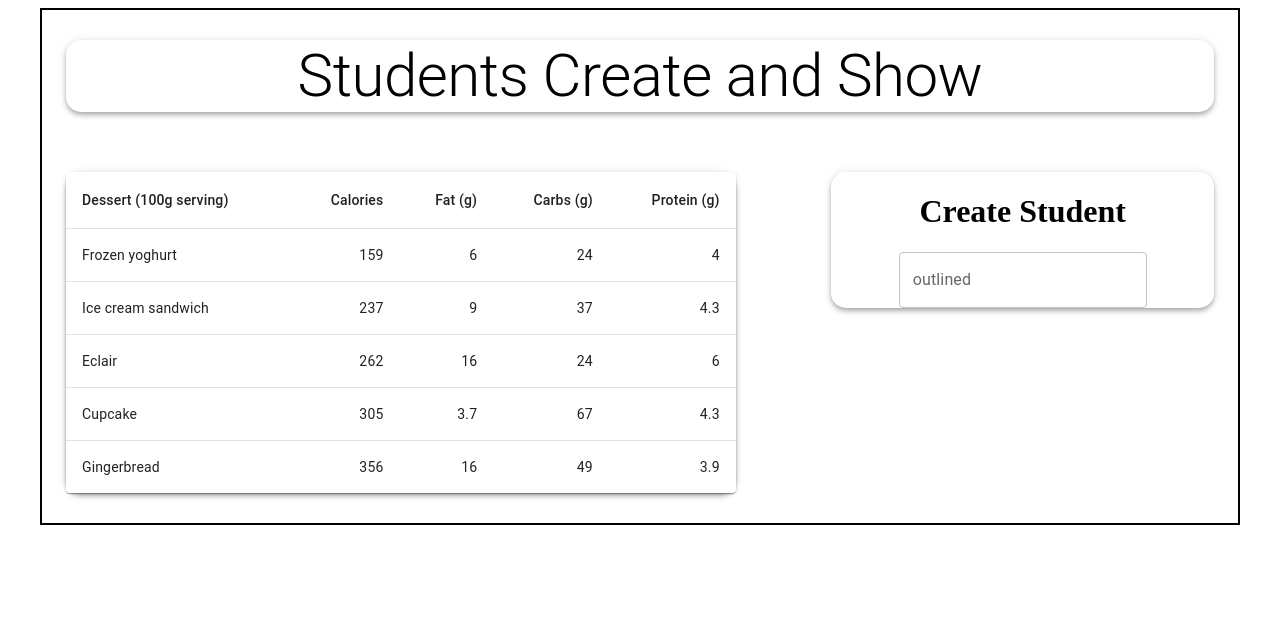
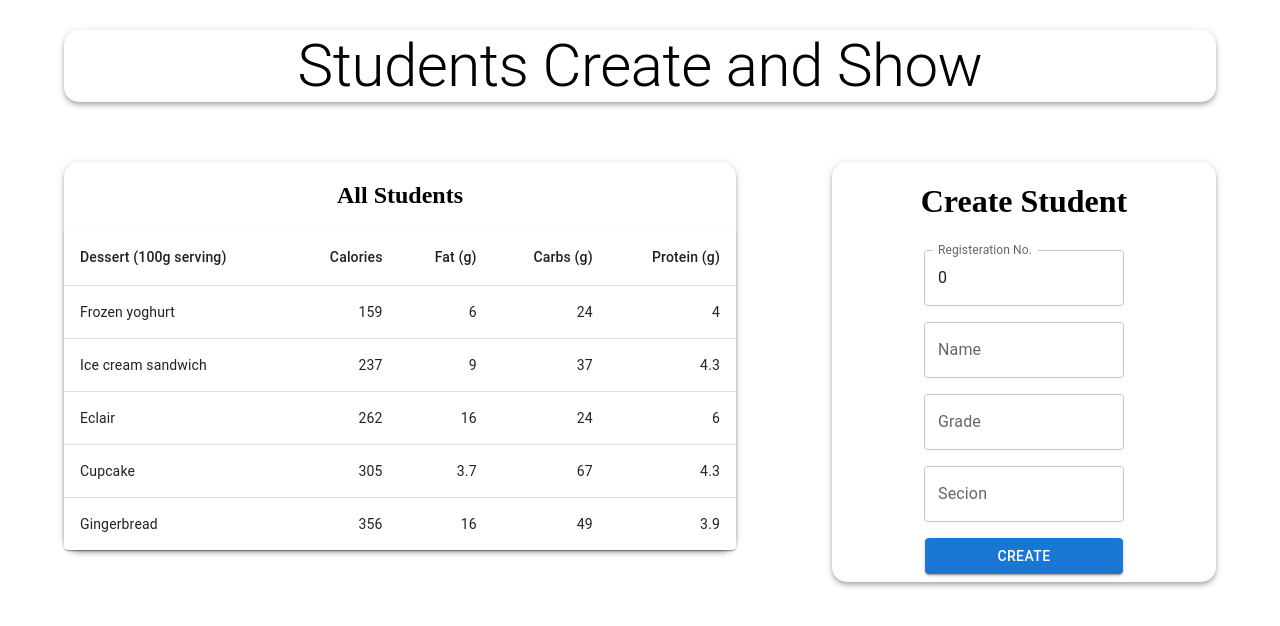
Before and after one commit to AsadUllahShaikh123/school_management, a React (Create React App) app in the folder client/: page / in a window 1280 px wide. Shown: the top 626 px of the page. Built offline with nearby package versions, Linux system fonts and the light colour scheme.

Commit message:
done with show and create student tables and field

```diff
--- a/client/src/App.js
+++ b/client/src/App.js
@@ -13,7 +13,7 @@ const App = () => {
   };
   return (
     <div className="App">
-      <Container maxWidth="lg" sx={{border:'2px solid black'}}>
+      <Container maxWidth="lg">
         <AppBar sx={appBar} color="inherit" position="static">
           <Typography variant="h2" align="center">
             Students Create and Show
--- a/client/src/components/createStudent/createStudent.js
+++ b/client/src/components/createStudent/createStudent.js
@@ -1,11 +1,68 @@
-import { TextField } from "@mui/material"
+import { Box, Button, TextField } from "@mui/material";
+import { useState } from "react";
 
+export let Create = () => {
+  const [student, setStudent] = useState({
+    regNo: 0,
+    name: "",
+    grade: "",
+    section: "",
+  });
 
-export let Create =()=>{
+  let handleChange = (event) => {
+    let key = event.target.name;
+    let value = event.target.value;
+    console.log(value,'value')
+    setStudent({...student,[key]:value})
+    console.log(student.regNo);
+  };
+
   return (
     <>
-    <h1>Create Student</h1>
-      <TextField label="outlined" variant="outlined"/>
+      <h1>Create Student</h1>
+      <Box
+        component="form"
+        sx={{
+          "& > :not(style)": { m: 1, width: "25ch" },
+          display: "flex",
+          flexDirection: "column",
+          alignItems: "center",
+        }}
+        noValidate
+        autoComplete="off"
+      >
+        <TextField
+          label="Registeration No."
+          variant="outlined"
+          name='regNo'
+          value={student.regNo}
+          onChange={(event) => handleChange(event)}
+        />
+        <TextField
+          label="Name"
+          name="name"
+          variant="outlined"
+          value={student.name}
+          onChange={(event) => handleChange(event)}
+        />
+        <TextField
+          label="Grade"
+          name="grade"
+          variant="outlined"
+          value={student.grade}
+          onChange={(event) => handleChange(event)}
+        />
+        <TextField
+          label="Secion"
+          variant="outlined"
+          name="section"
+          value={student.section}
+          onChange={(event) => handleChange(event)}
+        />
+        <Button variant="contained" color="primary">
+          Create
+        </Button>
+      </Box>
     </>
-  )
-}
+  );
+};
--- a/client/src/components/showStudent/showStudent.js
+++ b/client/src/components/showStudent/showStudent.js
@@ -1,26 +1,28 @@
-import * as React from 'react';
-import Table from '@mui/material/Table';
-import TableBody from '@mui/material/TableBody';
-import TableCell from '@mui/material/TableCell';
-import TableContainer from '@mui/material/TableContainer';
-import TableHead from '@mui/material/TableHead';
-import TableRow from '@mui/material/TableRow';
-import Paper from '@mui/material/Paper';
+import * as React from "react";
+import Table from "@mui/material/Table";
+import TableBody from "@mui/material/TableBody";
+import TableCell from "@mui/material/TableCell";
+import TableContainer from "@mui/material/TableContainer";
+import TableHead from "@mui/material/TableHead";
+import TableRow from "@mui/material/TableRow";
+import Paper from "@mui/material/Paper";
 
 function createData(name, calories, fat, carbs, protein) {
   return { name, calories, fat, carbs, protein };
 }
 
 const rows = [
-  createData('Frozen yoghurt', 159, 6.0, 24, 4.0),
-  createData('Ice cream sandwich', 237, 9.0, 37, 4.3),
-  createData('Eclair', 262, 16.0, 24, 6.0),
-  createData('Cupcake', 305, 3.7, 67, 4.3),
-  createData('Gingerbread', 356, 16.0, 49, 3.9),
+  createData("Frozen yoghurt", 159, 6.0, 24, 4.0),
+  createData("Ice cream sandwich", 237, 9.0, 37, 4.3),
+  createData("Eclair", 262, 16.0, 24, 6.0),
+  createData("Cupcake", 305, 3.7, 67, 4.3),
+  createData("Gingerbread", 356, 16.0, 49, 3.9),
 ];
 
-export  function Student() {
+export function Student() {
   return (
+    <>
+      <h2>All Students</h2>
       <TableContainer component={Paper}>
         <Table sx={{ minWidth: 650 }} aria-label="simple table">
           <TableHead>
@@ -36,7 +38,7 @@ export  function Student() {
             {rows.map((row) => (
               <TableRow
                 key={row.name}
-              sx={{ '&:last-child td, &:last-child th': { border: 0 } }}
+                sx={{ "&:last-child td, &:last-child th": { border: 0 } }}
               >
                 <TableCell component="th" scope="row">
                   {row.name}
@@ -50,5 +52,6 @@ export  function Student() {
           </TableBody>
         </Table>
       </TableContainer>
+    </>
   );
 }
```
Lines whose indentation alone changed are shown as unchanged.
